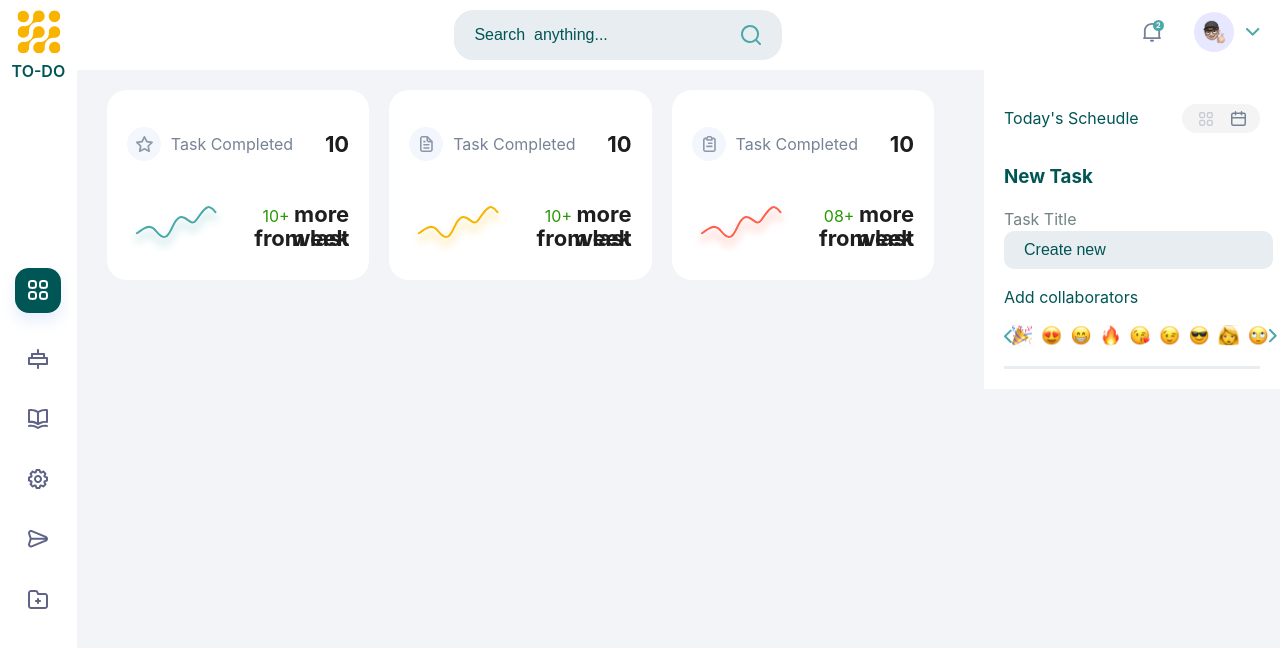
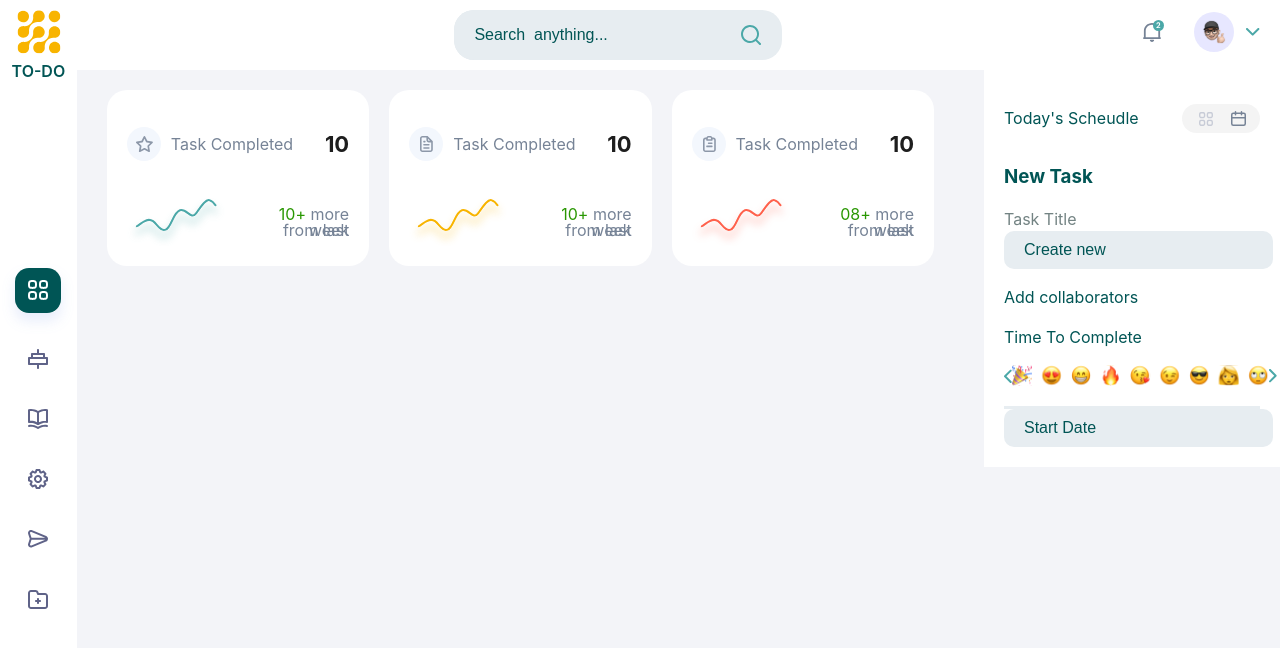
Before and after one commit to geraldkachi/decagon-text, a React (Vite) app: page / in a window 1280 px wide. Shown: the top 648 px of the page. Built offline with nearby package versions, Linux system fonts and the light colour scheme.

Commit message:
on decafo text

```diff
--- a/package.json
+++ b/package.json
@@ -9,7 +9,9 @@
     "preview": "vite preview"
   },
   "dependencies": {
+    "chart.js": "^3.9.1",
     "react": "^18.2.0",
+    "react-chartjs-2": "^4.3.1",
     "react-dom": "^18.2.0"
   },
   "devDependencies": {
--- a/src/components/Cards/Cards.tsx
+++ b/src/components/Cards/Cards.tsx
@@ -19,7 +19,7 @@ const Cards = () => {
         <div className='cardpareent'>
             <div className='card'>
                 <div className='cardbody'>
-                    <div className="cardinner" style={{ display: 'flex', alignItems: 'center', borderBottom: '3px' }}>
+                    <div className="cardinner teg" style={{ display: 'flex', alignItems: 'center', borderBottom: '3px' }}>
                         <p style={{ display: 'flex', alignItems: 'center', }}>
                             <img src={Star} alt="star"  className="cardline" />
                             Task Completed</p>
@@ -38,7 +38,7 @@ const Cards = () => {
 
             <div className='card'>
                 <div className='cardbody'>
-                    <div className="cardinner" style={{ display: 'flex', alignItems: 'center', borderBottom: '3px' }}>
+                    <div className="cardinner teg" style={{ display: 'flex', alignItems: 'center', borderBottom: '3px' }}>
                         <p style={{ display: 'flex', alignItems: 'center', }}>
                             <img src={Task} alt="star"  className="cardline" />
                             Task Completed</p>
@@ -57,7 +57,7 @@ const Cards = () => {
 
             <div className='card'>
                 <div className='cardbody'>
-                    <div className="cardinner" style={{ display: 'flex', alignItems: 'center', borderBottom: '3px' }}>
+                    <div className="cardinner teg" style={{ display: 'flex', alignItems: 'center', borderBottom: '3px' }}>
                         <p style={{ display: 'flex', alignItems: 'center', }}>
                             <img src={Project} alt="star"  className="cardline" />
                             Task Completed</p>
--- a/src/components/Cards/cards.css
+++ b/src/components/Cards/cards.css
@@ -29,7 +29,7 @@
   flex: 1;
   gap: 20px;
 }
-.cardinner :nth-of-type(2) {
+.teg :nth-of-type(2) {
     font-size: 22px;
     font-weight: bold;
     color: #1E1E1E;
--- a/src/components/SecondBar/SecondBar.tsx
+++ b/src/components/SecondBar/SecondBar.tsx
@@ -26,12 +26,22 @@ const SecondBar = () => {
 
                     <p>Add collaborators</p>
 
+                    <p>Time To Complete</p>
+
                     <div className="emoji">
                         <img src={LeftArrow} alt="" />
                         <img src={EMOJI} alt="emoji" />
                         <img src={RightArrow} alt="" />
                     </div>
+
                 </div>
+
+                    <div className="secondbarInput">
+                        {/* <label htmlFor="task title">Task Title</label> */}
+                        <input type="text" name="search" placeholder="Start Date" />
+                        <i className="bx bx-search"></i>
+                    </div>
+
 
             </div>
         </div>
```
Also changed, not shown: 1 other file (tests, documents, lock files or other folders).
